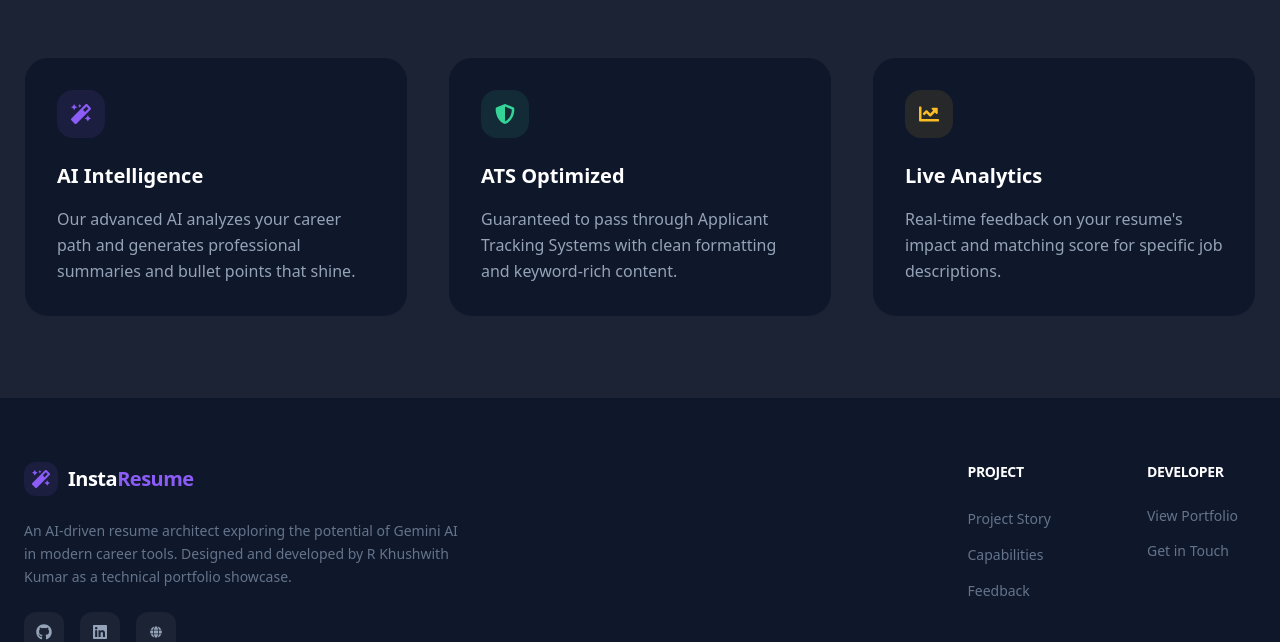
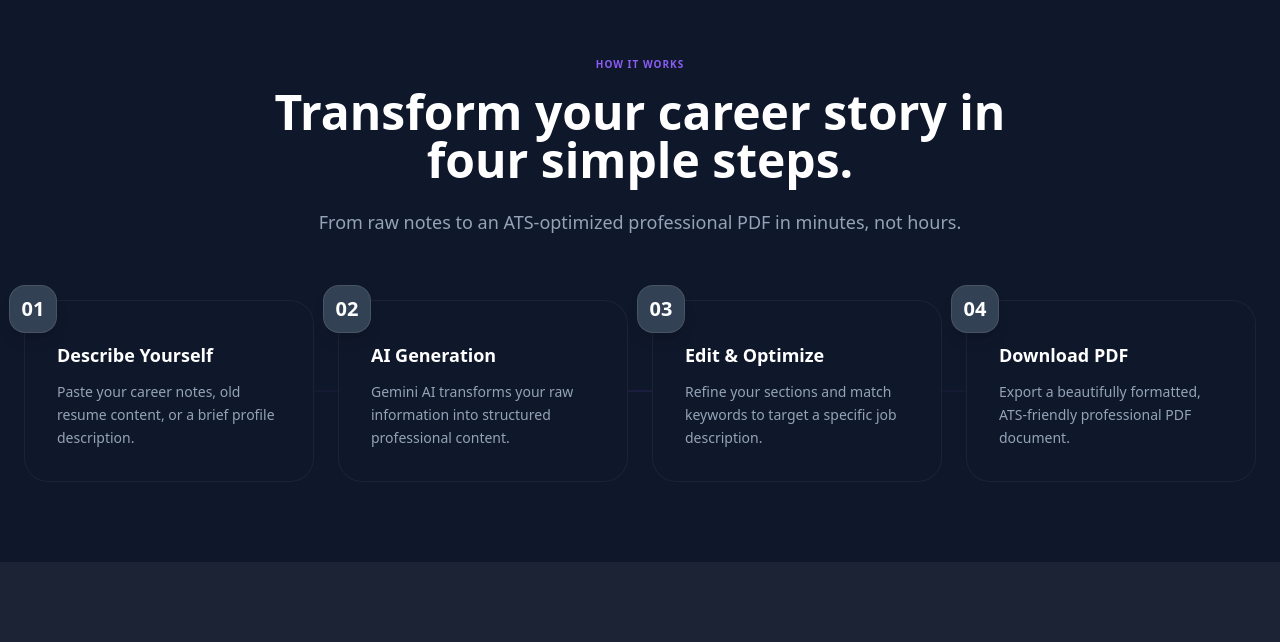
Before and after one commit to kushwith03/ai-resume-builder, a React (Vite) app: page /home in a window 1280 px wide. Shown: the part 1378-2020 px from the top of the page. Built offline with nearby package versions, Linux system fonts and the light colour scheme; no server answers; what @react-pdf/renderer would draw is missing.

Commit message:
Add How It Works section to Home page

```diff
--- a/src/pages/Home.jsx
+++ b/src/pages/Home.jsx
@@ -135,6 +135,50 @@ function Home() {
                 </div>
             </div>
 
+            {/* How It Works Section */}
+            <div className="py-20 relative z-10">
+                <div className="container mx-auto px-6">
+                    <div className="text-center max-w-3xl mx-auto mb-16">
+                        <span className="text-primary font-black tracking-widest text-[10px] uppercase mb-4 block">How It Works</span>
+                        <h2 className="text-3xl md:text-5xl font-black text-white mb-6">Transform your career story in four simple steps.</h2>
+                        <p className="text-slate-400 text-lg">From raw notes to an ATS-optimized professional PDF in minutes, not hours.</p>
+                    </div>
+
+                    <div className="grid grid-cols-1 md:grid-cols-2 lg:grid-cols-4 gap-8 lg:gap-6 relative">
+                        {/* Connecting line for desktop */}
+                        <div className="hidden lg:block absolute top-1/2 left-0 w-full h-px bg-gradient-to-r from-primary/0 via-primary/20 to-primary/0 -z-10 -translate-y-1/2"></div>
+
+                        {/* Step 1 */}
+                        <div className="p-8 rounded-3xl bg-base-100 border border-white/5 relative group hover:border-primary/30 transition-all duration-300">
+                            <div className="absolute -top-4 -left-4 w-12 h-12 bg-base-300 border border-white/10 text-white rounded-2xl flex items-center justify-center font-black text-xl shadow-lg transform group-hover:scale-110 group-hover:-rotate-3 transition-transform group-hover:bg-primary group-hover:border-primary group-hover:shadow-primary/20">01</div>
+                            <h3 className="text-lg font-bold text-white mb-3 mt-2">Describe Yourself</h3>
+                            <p className="text-sm text-slate-400 leading-relaxed">Paste your career notes, old resume content, or a brief profile description.</p>
+                        </div>
+
+                        {/* Step 2 */}
+                        <div className="p-8 rounded-3xl bg-base-100 border border-white/5 relative group hover:border-primary/30 transition-all duration-300">
+                            <div className="absolute -top-4 -left-4 w-12 h-12 bg-base-300 border border-white/10 text-white rounded-2xl flex items-center justify-center font-black text-xl shadow-lg transform group-hover:scale-110 group-hover:-rotate-3 transition-transform group-hover:bg-primary group-hover:border-primary group-hover:shadow-primary/20">02</div>
+                            <h3 className="text-lg font-bold text-white mb-3 mt-2">AI Generation</h3>
+                            <p className="text-sm text-slate-400 leading-relaxed">Gemini AI transforms your raw information into structured professional content.</p>
+                        </div>
+
+                        {/* Step 3 */}
+                        <div className="p-8 rounded-3xl bg-base-100 border border-white/5 relative group hover:border-primary/30 transition-all duration-300">
+                            <div className="absolute -top-4 -left-4 w-12 h-12 bg-base-300 border border-white/10 text-white rounded-2xl flex items-center justify-center font-black text-xl shadow-lg transform group-hover:scale-110 group-hover:-rotate-3 transition-transform group-hover:bg-primary group-hover:border-primary group-hover:shadow-primary/20">03</div>
+                            <h3 className="text-lg font-bold text-white mb-3 mt-2">Edit & Optimize</h3>
+                            <p className="text-sm text-slate-400 leading-relaxed">Refine your sections and match keywords to target a specific job description.</p>
+                        </div>
+
+                        {/* Step 4 */}
+                        <div className="p-8 rounded-3xl bg-base-100 border border-white/5 relative group hover:border-primary/30 transition-all duration-300">
+                            <div className="absolute -top-4 -left-4 w-12 h-12 bg-base-300 border border-white/10 text-white rounded-2xl flex items-center justify-center font-black text-xl shadow-lg transform group-hover:scale-110 group-hover:-rotate-3 transition-transform group-hover:bg-primary group-hover:border-primary group-hover:shadow-primary/20">04</div>
+                            <h3 className="text-lg font-bold text-white mb-3 mt-2">Download PDF</h3>
+                            <p className="text-sm text-slate-400 leading-relaxed">Export a beautifully formatted, ATS-friendly professional PDF document.</p>
+                        </div>
+                    </div>
+                </div>
+            </div>
+
             {/* Features Section */}
             <div className="py-20 bg-white/5">
                 <div className="container mx-auto px-6">
```
